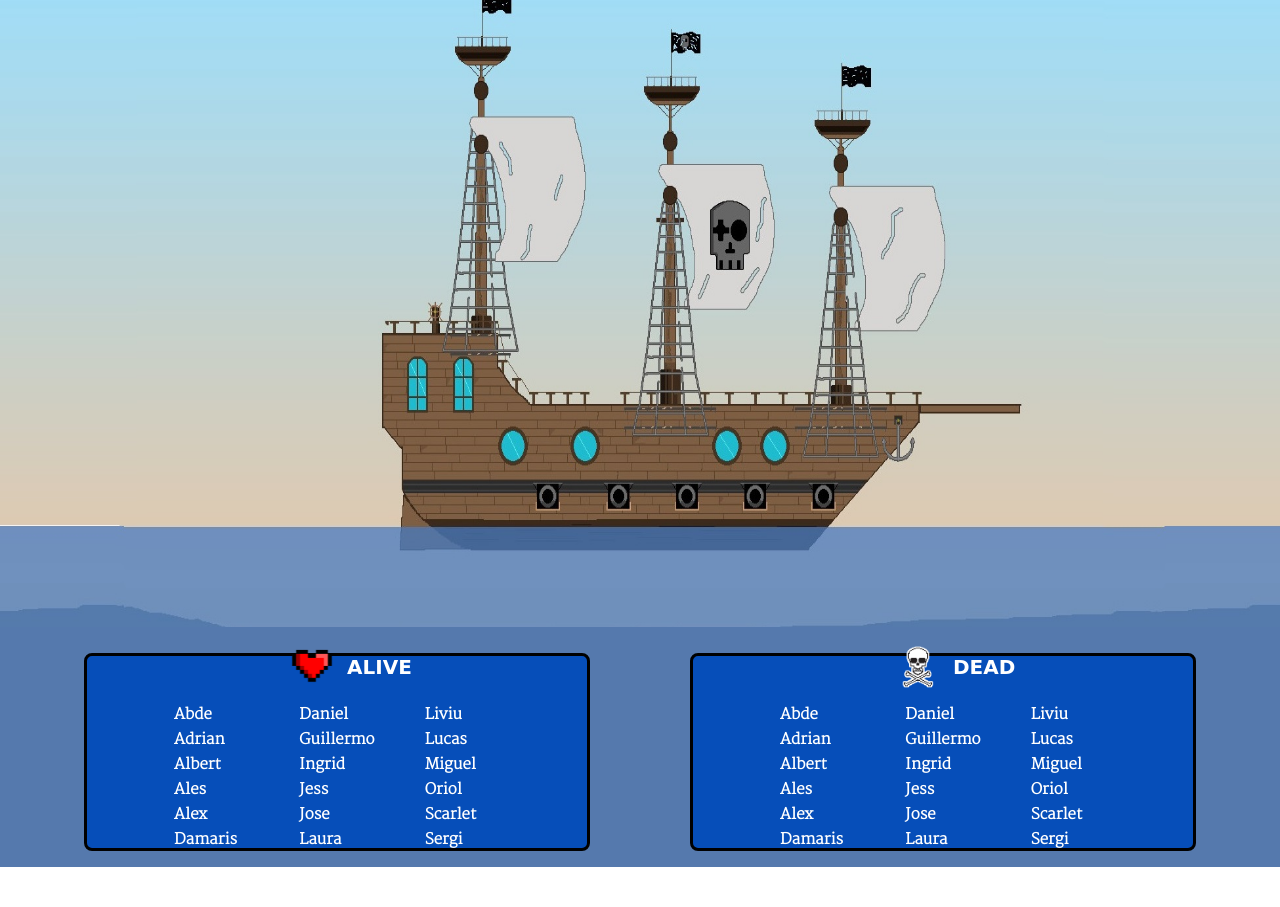
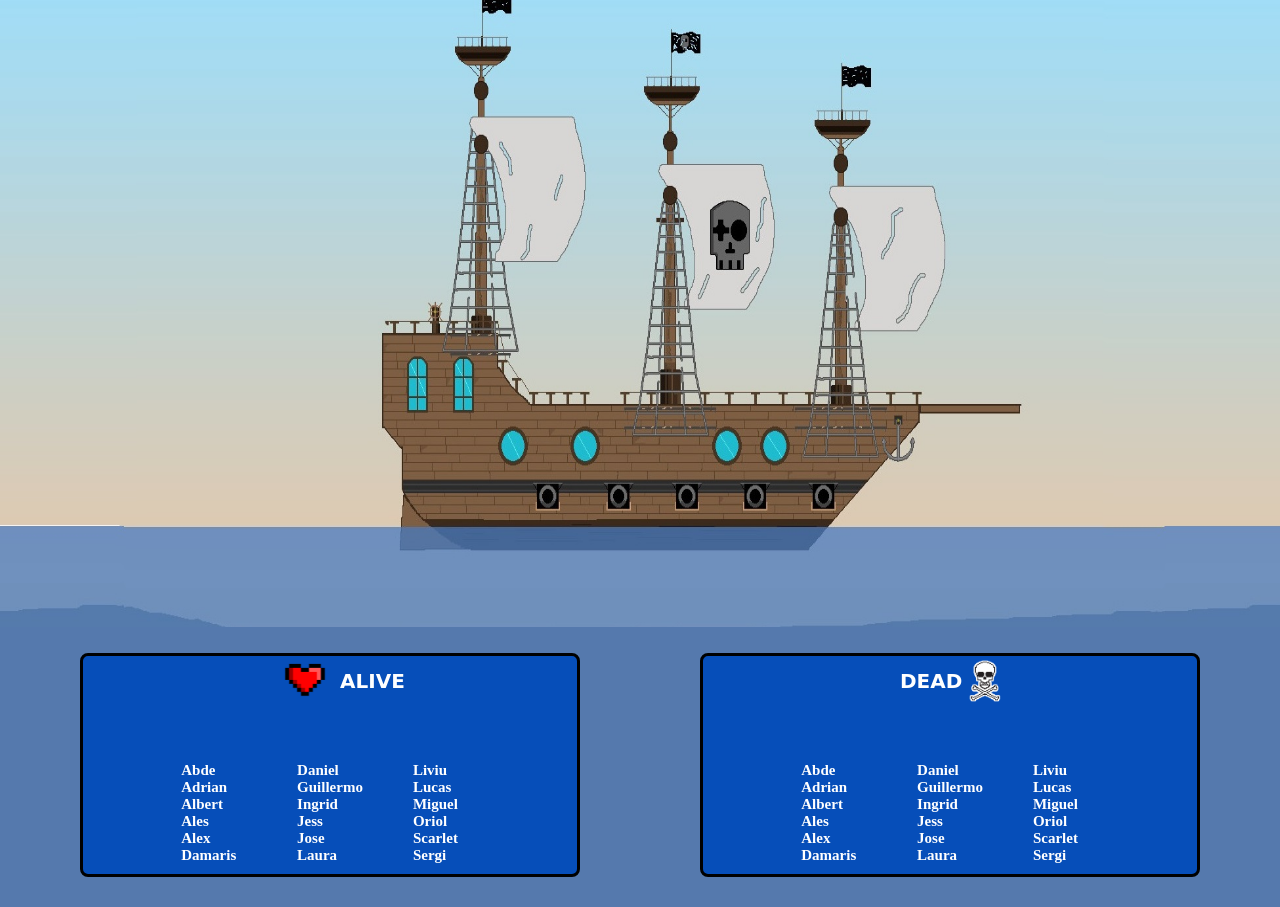
Before and after one commit to ginkgob/TheScurvyGame, a plain HTML site: page game.html in a window 1280 px wide. Shown: the part 93-1000 px from the top of the page. Before the commit the page ends 960 px from the top, so only its background shows below. Drawn offline with Linux system fonts and the light colour scheme; a web font is replaced by a local one.

Commit message:
deleted repeated elements in css

```diff
--- a/CSS/game.css
+++ b/CSS/game.css
@@ -3,6 +3,7 @@
 * {
     padding: 0%;
     margin: 0%;
+    box-sizing: border-box;
 }
 
 /*-----BODY-----*/
@@ -10,7 +11,7 @@
 #topbox {
     display: flex;
     background-color: rgb(157, 222, 252);
-    justify-content:space-evenly;
+    justify-content: space-evenly;
     align-items: center;
 }
 
@@ -20,8 +21,6 @@
     background-repeat: no-repeat;
     background-size: cover;
     background-position: center;
-    display: flex;
-    justify-content: center;
 }
 
 .avatar {
@@ -68,34 +67,20 @@
     align-items: center;
 }
 
-#boxBl1 {
+.boxB1 {
     width: 100%;
     display: flex;
     align-items: flex-start;
     justify-content: space-evenly;
     font-family: 'Overlock SC', cursive;
-    font-weight: bolder;
+    font-weight: bold;
+    font-size: 20px;
 }
 
-#boxBl2{
-    color: white;
-    padding: 15px;
-font-family: 'Martel', serif;
-    font-weight: bolder;
-}
-
-#boxBr1{
-    width: 100%;
-    display: flex;
-    align-items: flex-start;
-    justify-content: space-evenly;
-    font-family: 'Overlock SC', cursive;
-    font-weight: bolder;
-}
-
-#boxBr2 {
+.boxB2{
     color: white;
     padding: 15px;
     font-family: 'Martel', serif;
-    font-weight: bolder;
+    font-weight: bold;
+    columns: 2;
 }
--- a/CSS/index.css
+++ b/CSS/index.css
@@ -8,7 +8,7 @@
 
 /*-----BODY-----*/
 
-#title{
+#title {
     font-size: 50px;
 }
 
--- a/CSS/mediaQueries.css
+++ b/CSS/mediaQueries.css
@@ -2,7 +2,7 @@
 
 @media screen and (min-width: 768px) {
 
-    #title{
+    #title {
         font-size: 100px;
     }
 
@@ -28,32 +28,24 @@
         display: none;
     }
 
-    #midbox{
+    #midbox {
         background-size: 100vw 150vh;
     }
 
-
-    #topbox{
+    #topbox {
         height: 10vh;
         display: flex;
         justify-content: center;
     }
 
-    .boxB{
+    .boxB {
         width: 500px;
-        height: 80%;
-        background-color: rgb(6, 78, 185);
-        margin-left: 50px;
-        margin-right: 50px;
+        margin-left: 60px;
+        margin-right: 60px;
         border-radius: 8px;
-        border-style: solid;
-        display: flex;
-        flex-direction: column;
-        justify-content: center;
-        align-items: center;
     }
 
-    #midbox{
+    #midbox {
         height: 80vh;
         display: flex;
         justify-content: center;
@@ -66,22 +58,19 @@
         display: none;
     }
 
-    #bottombox{
-        display: flex;
-        justify-content: center;
-        height: 30vh;
+    #bottombox {
+        height: 35vh;
         background-size: cover;
     }
 
-    .boxbni{
+    .boxbni {
         position: relative;
         margin-left: 10px;
         height: 50px;
         width: 50px;
-        align-items: center;
     }
 
-    #boxBl1{
+    .boxB1 {
         height: 100%;
         width: 100%;
         display: flex;
@@ -89,23 +78,7 @@
         font-size: 20px;
     }
 
-    #boxBl2{
-        font-size: 15px;
-        color: white;
-        padding: 10px;
-        columns: 3;
-        column-gap: 50px;
-    }
-
-    #boxBr1{
-        height: 100%;
-        width: 100%;
-        display: flex;
-        justify-content: center;
-        font-size: 20px;
-    }
-
-    #boxBr2{
+    .boxB2 {
         font-size: 15px;
         color: white;
         padding: 10px;
--- a/game.html
+++ b/game.html
@@ -8,8 +8,9 @@
         <link rel="stylesheet" href="./CSS/mediaQueries.css">
         <link rel="preconnect" href="https://fonts.googleapis.com">
         <link rel="preconnect" href="https://fonts.gstatic.com" crossorigin>
+        <link href="https://fonts.googleapis.com/css2?family=Redressed&display=swap" rel="stylesheet">
         <link href="https://fonts.googleapis.com/css2?family=Overlock+SC&display=swap" rel="stylesheet">
-        <link href="https://fonts.googleapis.com/css2?family=Martel:wght@200&family=Overlock+SC&display=swap" rel="stylesheet">
+        <link href="https://fonts.googleapis.com/css2?family=Overlock+SC&display=swap" rel="stylesheet">
     </head>
     <body>
         <main>
@@ -39,11 +40,11 @@
             </section>
             <section id="bottombox">
                 <div class="boxB">
-                    <div id="boxBl1">
+                    <div class="boxB1">
                         <img class="boxbni" src="./imgAndGifs/heart.png">
                         <div class="boxbni">ALIVE</div>
                     </div>
-                    <div id="boxBl2">
+                    <div class="boxB2">
                         <p class="playernames" id="abde">Abde</p>
                         <p class="playernames" id="Adrian">Adrian</p>
                         <p class="playernames" id="albert">Albert</p>
@@ -65,11 +66,11 @@
                     </div>
                 </div>
             <div class="boxB">
-                <div id="boxBr1">
+                <div class="boxB1">
+                    <div class="boxbni">DEAD</div>
                     <img class="boxbni" src="./imgAndGifs/skull.png">
-                    <div class="boxbni">DEAD</div>
                 </div>
-                <div id="boxBr2">
+                <div class="boxB2">
                     <p class="playernames" id="abde">Abde</p>
                     <p class="playernames" id="Adrian">Adrian</p>
                     <p class="playernames" id="albert">Albert</p>
```
